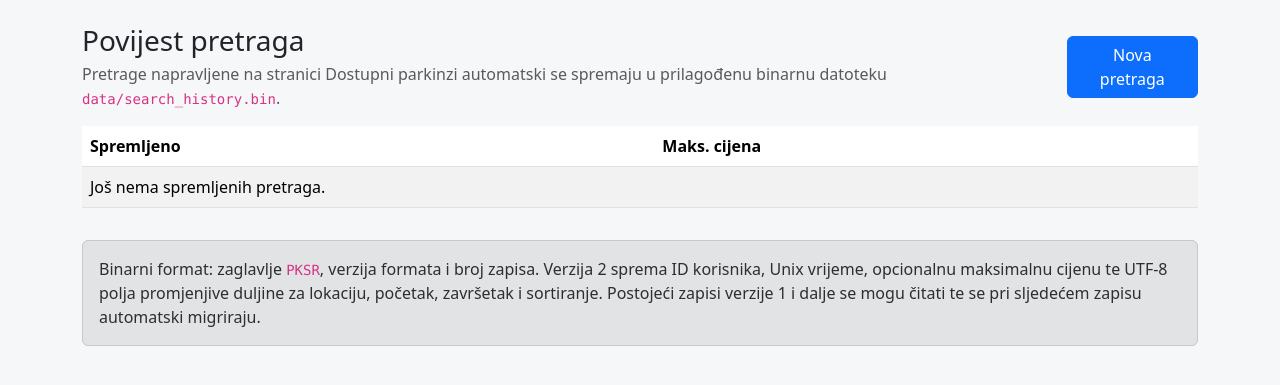
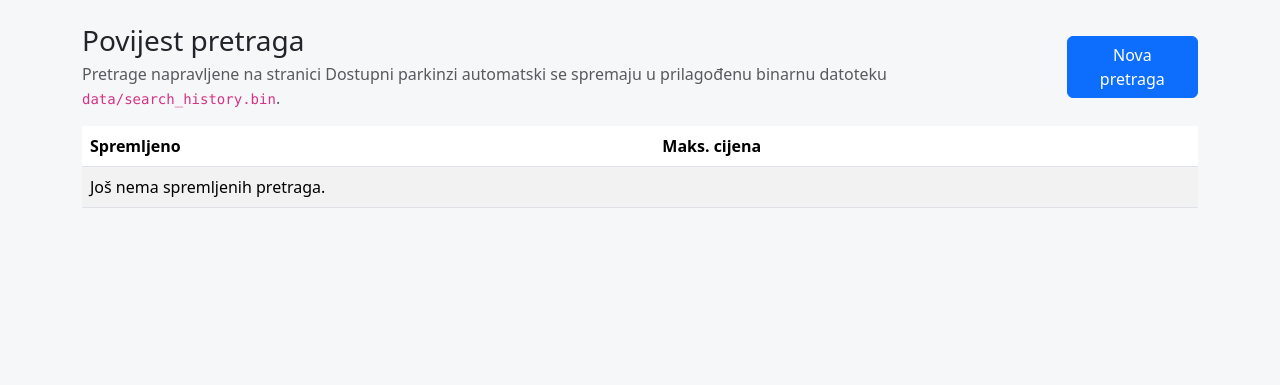
Before and after one commit to HeadshotFTW/ParKING, a Python web app: template templates/binary_history.html in a window 1280 px wide. Shown: the part 56-441 px from the top of the page. Run offline with Jinja, Linux system fonts and the light colour scheme; the template is opened without the code that fills it, so the values that code supplies are empty.

Commit message:
Remove binary format note from search history page

```diff
--- a/templates/binary_history.html
+++ b/templates/binary_history.html
@@ -65,12 +65,4 @@
     </tbody>
 </table>
 </div>
-
-<div class="alert alert-secondary mt-3">
-    {% if lang == 'en' %}
-        Binary format: <code>PKSR</code> header, format version and record count. Version 2 stores user ID, Unix timestamp, optional maximum price and variable-length UTF-8 fields for location, start time, end time and sorting. Existing version 1 records remain readable and are migrated on the next write.
-    {% else %}
-        Binarni format: zaglavlje <code>PKSR</code>, verzija formata i broj zapisa. Verzija 2 sprema ID korisnika, Unix vrijeme, opcionalnu maksimalnu cijenu te UTF-8 polja promjenjive duljine za lokaciju, početak, završetak i sortiranje. Postojeći zapisi verzije 1 i dalje se mogu čitati te se pri sljedećem zapisu automatski migriraju.
-    {% endif %}
-</div>
 {% endblock %}
```
